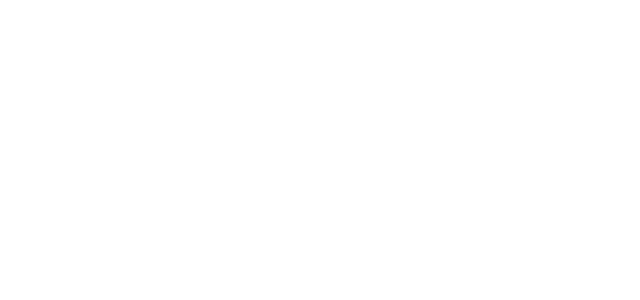
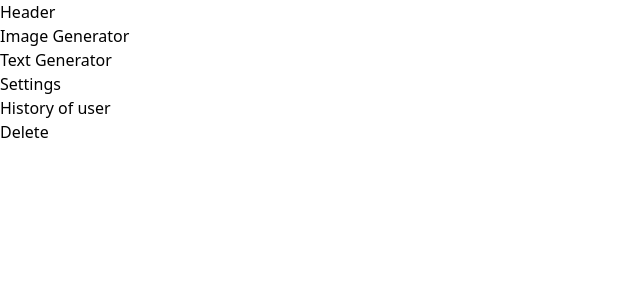
Before and after one commit to pranav-94/Ai-Image-Generator, a React (Vite) app in the folder Frontend/: page /settings in a window 1280 px wide. Before the commit this address had no page. Shown: the top 300 px of the page, without its empty margins (0-640 px from the left). Built offline with nearby package versions, Linux system fonts and the light colour scheme; the HTML template or start-up script is replaced by a standard one.

Commit message:
ui changes

```diff
--- a/Frontend/src/App.tsx
+++ b/Frontend/src/App.tsx
@@ -2,6 +2,7 @@
 import SignUp from "./Routes/Signup";
 import Home from "./Routes/Home";
 import SignIn from "./Routes/Signin";
+import Settings from "./Routes/Settings";
 
 const App = ()=>{
   return(
@@ -10,6 +11,7 @@
         <Route Component={SignUp} path="/"/>
         <Route Component={SignIn} path="/signin"/>
         <Route Component={Home} path="/home"/>
+        <Route Component={Settings} path="/settings"/>
       </Routes>
     </>
   )
--- /dev/null
+++ b/Frontend/src/Components/Navbar(mobile).tsx
@@ -0,0 +1,32 @@
+import { useState } from "react"
+
+const Nav = ()=>{
+
+    const [click,setClick] = useState(false)
+
+const handleNav=()=>{
+   setClick(!click)
+}
+
+    return(
+        <div>
+          <p onClick={handleNav} className="md:hidden  mr-[30px]">Menu</p>
+          {
+            click===true ? <NavItems/> : <></>
+          }
+        </div>
+    )
+}
+
+const NavItems =()=>{
+    return(
+        <div className=" bg-white">
+           <p>Image Generator</p>
+           <p>Text Generator</p>
+           <p>Settings</p>
+           <p>Mode</p>
+        </div>
+    )
+}
+
+export default Nav
--- a/Frontend/src/Components/Navbar.tsx
+++ b/Frontend/src/Components/Navbar.tsx
@@ -1,9 +1,51 @@
+import { useNavigate } from "react-router-dom"
+
 const Navbar = ()=>{
     return(
         <>
-
+           <div className="hidden md:flex flex-col  w-[25%] h-[100%] bg-slate-50">
+              <TopSection/>
+              <MiddleSection/>
+              <BottomSection/>
+           </div>
         </>
     )
 }
 
+const TopSection = ()=>{
+    return(
+        <div className="w-[100%] h-[100px]">
+           <p>Header</p>
+        </div>
+    )
+}
+
+const MiddleSection = ()=>{
+    const navigate = useNavigate()
+
+    const handleImg = ()=>{
+        navigate("/home")
+    }
+
+    const handleSettings = ()=>{
+        navigate("/settings")
+    }
+
+    return(
+        <div className="w-[100%] h-[300px] flex flex-col justify-evenly ">
+          <p onClick={handleImg}>Image Generator</p>
+          <p >Text Generator</p>
+          <p onClick={handleSettings}>Settings</p>
+        </div>
+    )
+}
+
+const BottomSection = ()=>{
+    return(
+        <div>
+           <p>History of user</p>
+        </div>
+    )
+}
+
 export default Navbar
--- a/Frontend/src/Routes/Home.tsx
+++ b/Frontend/src/Routes/Home.tsx
@@ -1,6 +1,8 @@
-import { useEffect, useState } from "react";
+import {  useState } from "react";
 import axios from 'axios'
 import { useNavigate } from "react-router-dom";
+import Navbar from "../Components/Navbar";
+import Nav from "../Components/Navbar(mobile)";
 
 const Home = ()=>{
 
@@ -20,7 +22,7 @@
 
   const handleClick=async()=>{
     setLoading(true)
-    async function query(data) {
+    async function query(data:any) {
       const response = await fetch(
         `${apiURL}`,
         {
@@ -48,18 +50,39 @@
     });
   }
 
+  const handleDownload = ()=>{
+    const a = document.createElement('a')
+    a.href = img
+    a.download = 'downloadImg.jpg'
+    console.log(a.href)
+    document.body.appendChild(a)
+    a.click()
+    document.body.removeChild(a)
+    }
+
   return(
-    <div className="">
-      <div >
-        <p >Ai Image Generator</p>
-      <img src={`${img}`}  />
+    <div className="bg-slate-300 md:flex">
+      <Navbar/>
+    <div className= "md:w-[75%] flex flex-col">
+     <div className="w-[100%] h-[100px] flex justify-between items-center bg-slate-200">
+        <p className="ml-[30px]">Ai Image Generator</p>
+        <Nav/>
+     </div>
+     <div className="w-[100%]  h-auto flex flex-col items-center justify-evenly">
+      <div className="md:w-[80%] w-[100%]  h-[130px] items-center flex flex-col md:items-end justify-evenly ">
+       <input className="bg-slate-500 md:w-[100%] w-[80%] rounded-md pl-[10px] h-[40px]" type="text" placeholder="Enter a prompt to generate an image" onChange={(e)=>{setInput(e.target.value)}}/>
+       <button className="rounded-md bg-slate-500 w-[150px] h-[35px]" onClick={handleClick}>Show Result</button>
+       </div>
+      <div className="w-[100%] flex-col pb-[50px]  h-auto bg-slate-600 flex items-center justify-evenly">
       {
         loading===true ? <p>loading...</p> : <p></p>
       }
-       <input type="text" onChange={(e)=>{setInput(e.target.value)}}/>
-       <button onClick={handleClick}>Show Result</button>
+       <img src={`${img}`} className="w-[350px] h-[350px] md:w-[400px] md:h-[400px]" />
+       <button onClick={handleDownload}>Download</button>
+    </div>
        </div>
-    </div>
+       </div>
+       </div>
   )
 }
 
--- a/Frontend/src/Routes/Settings.tsx
+++ b/Frontend/src/Routes/Settings.tsx
@@ -1,5 +1,6 @@
 import axios from "axios"
 import { useState } from "react"
+import Navbar from "../Components/Navbar"
 
 const Settings  = ()=>{
 
@@ -13,11 +14,13 @@
         password: password
     })
 }
-
-    return(
-        <>
-           <button onClick={handleClick}>Delete User</button>
-        </>
+           return(
+    <div className="bg-slate-300 md:flex">
+      <Navbar/>
+    <div className= "md:w-[75%] flex flex-col">
+          <button onClick={handleClick}>Delete</button>
+       </div>
+       </div>
     )
 }
 
```
